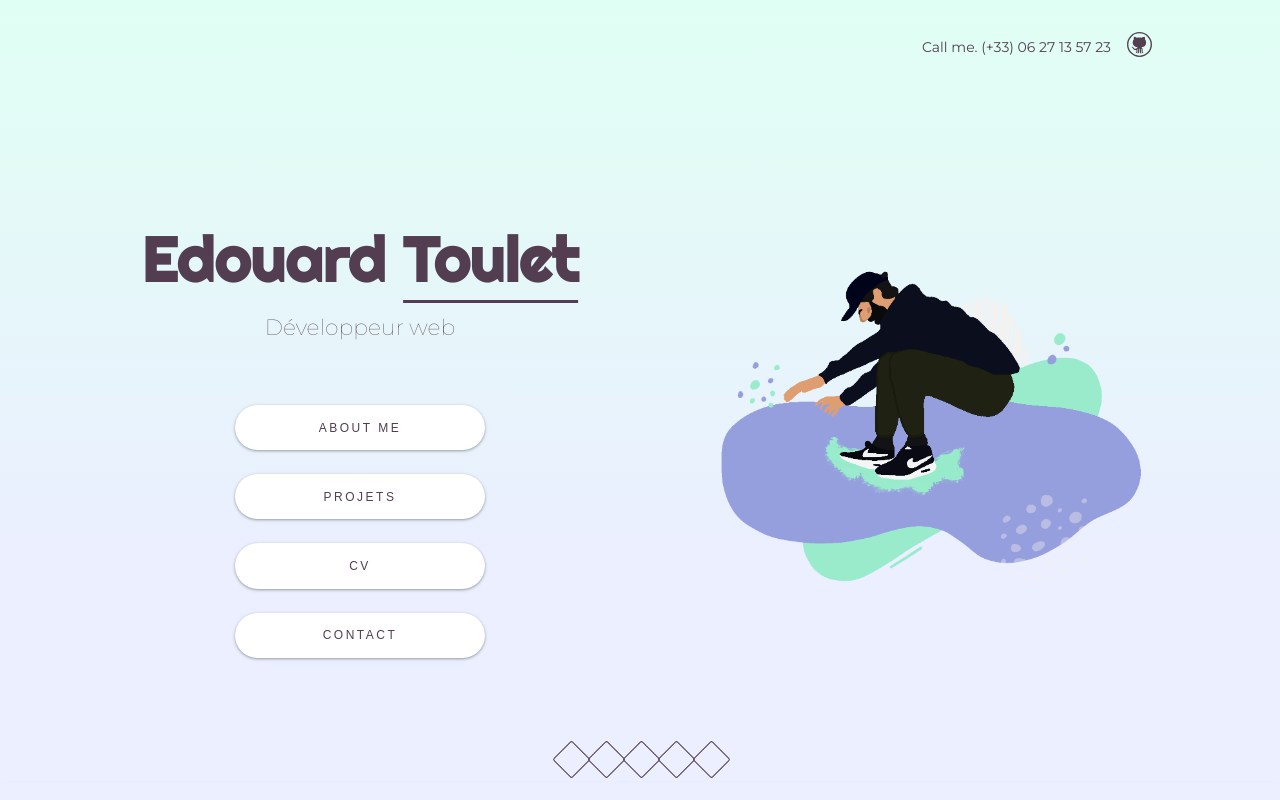
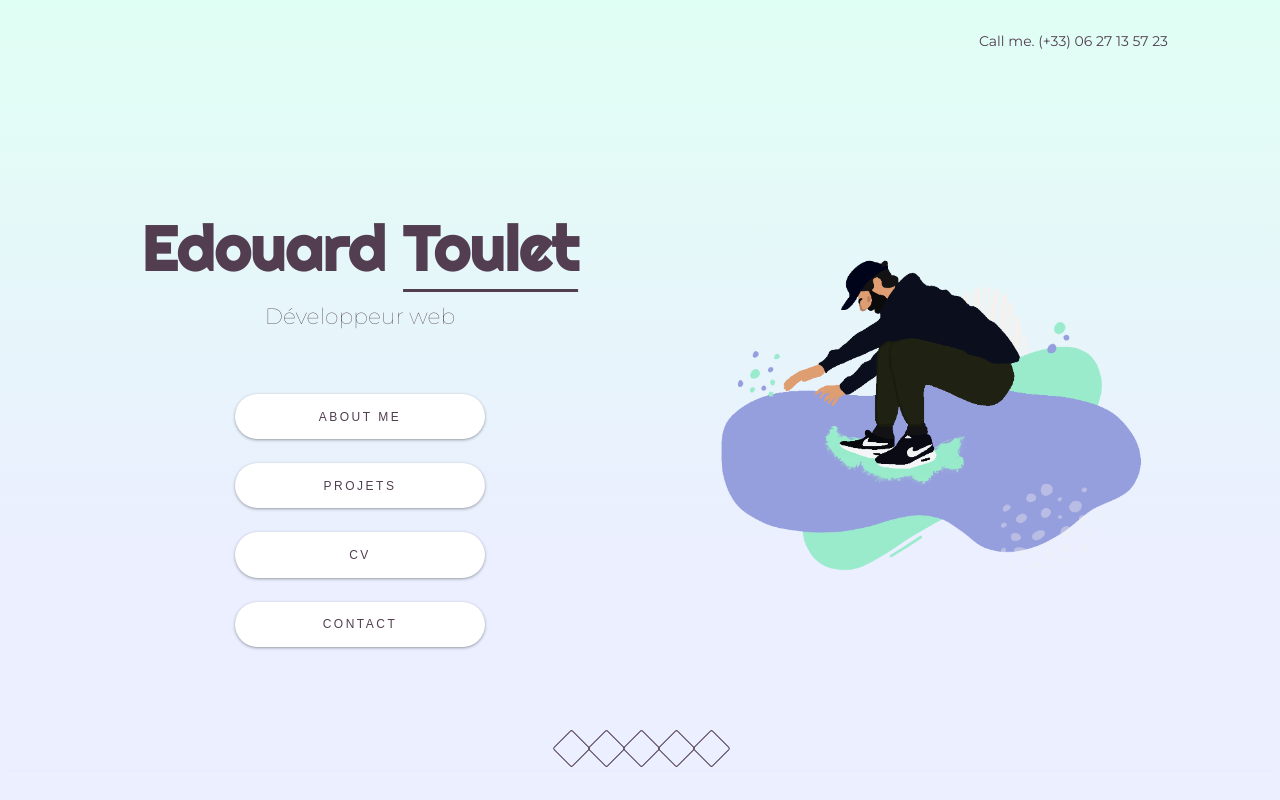
Before and after one commit to edmarsht/portfolio, a React (Create React App) app: page / in a window 1280 px wide. Shown: the top 800 px of the page. Built offline with nearby package versions, Linux system fonts and the light colour scheme; a web font is replaced by a local one.

Commit message:
remove githublogo

```diff
--- a/src/components/navbar/Navbar.css
+++ b/src/components/navbar/Navbar.css
@@ -12,21 +12,6 @@
     margin-right: 1rem;
     font-size: 14px;
     white-space: nowrap;
-}
-
-.portfolio__navbar-logo {
-  display: flex;
-  flex-direction: row;
-  justify-content: space-between;
-  margin-right: 1rem;
-  align-items: center;
-  cursor: pointer;
-}
-
-.portfolio__navbar-logo img {
-  width: 25px;
-  margin-right: 1rem;
-  filter: invert(25%) sepia(21%) saturate(602%) hue-rotate(256deg) brightness(89%) contrast(86%);
 }
 
 /**
--- a/src/components/navbar/Navbar.js
+++ b/src/components/navbar/Navbar.js
@@ -1,6 +1,5 @@
 import React from "react";
 import "./Navbar.css";
-import githubicon from "../../assets/githubicon.svg";
 
 function Navbar() {
   return (
@@ -10,9 +9,6 @@ function Navbar() {
       data-aos-duration="1300"
     >
       <p>Call me. (+33) 06 27 13 57 23</p>
-      <div className="portfolio__navbar-logo pulsate-fwd">
-        <a href="https://github.com/edmarsht" target="_blank"><img src={githubicon} alt="Github Edouard Toulet"/></a>
-      </div>
     </div>
   );
 }
```
Also changed, not shown: public/index.html (+0 -9 lines), 1 other file (tests, documents, lock files or other folders).
